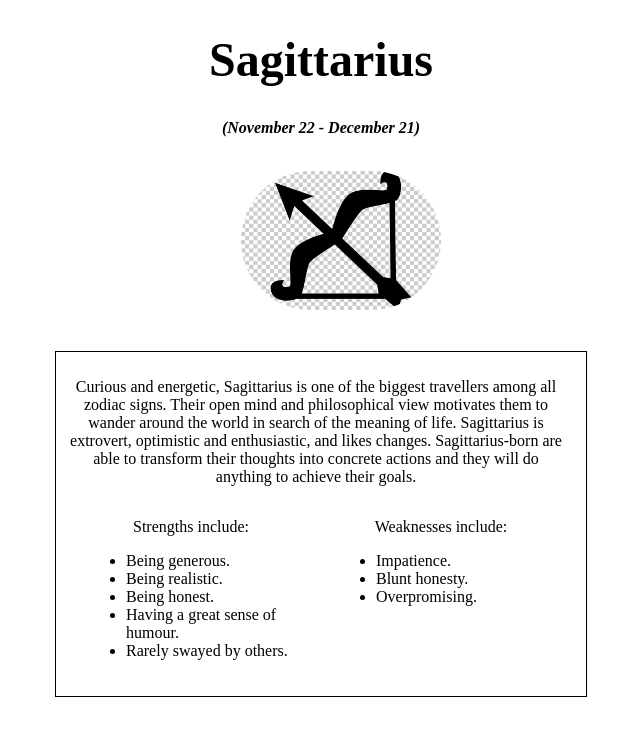
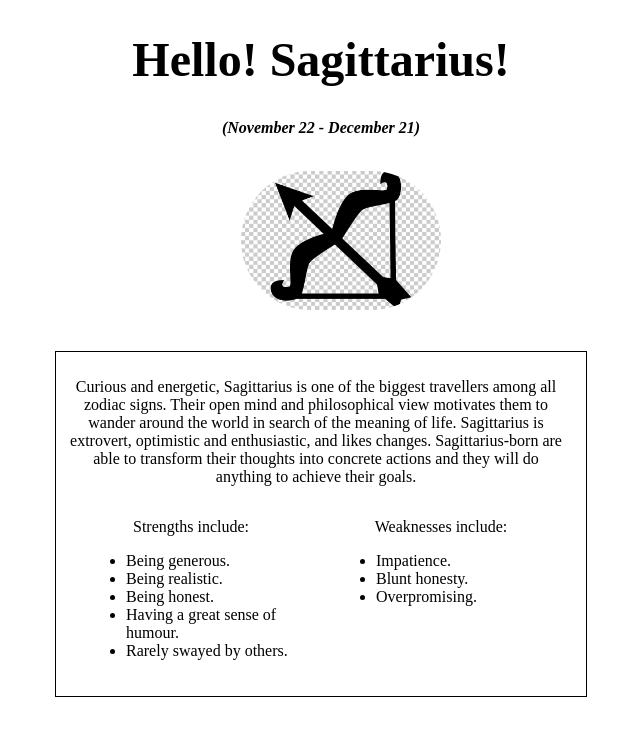
Before and after one commit to aminah141/zodiac, a plain HTML site: page index.html in a window 1280 px wide. Shown: the whole page, without its empty margins (319-959 px from the left). Drawn offline with Linux system fonts and the light colour scheme.

Commit message:
Update index.html
test

```diff
--- a/index.html
+++ b/index.html
@@ -7,7 +7,7 @@
   </head>
   <body>
     <div>
-    <h1>Sagittarius</h1>
+    <h1>Hello! Sagittarius!</h1>
     <h2>(November 22 - December 21)</h2>
 
     <!-- image of zodiac sign -->
```
